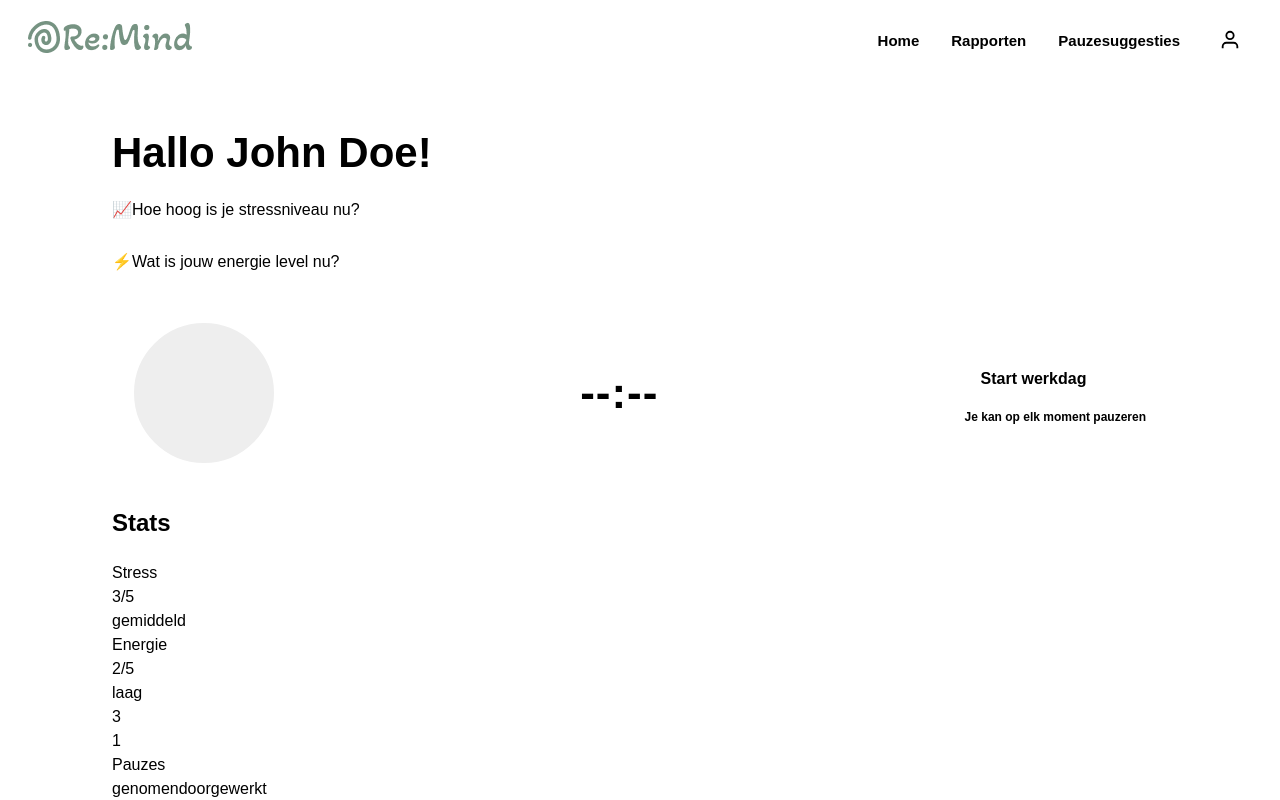
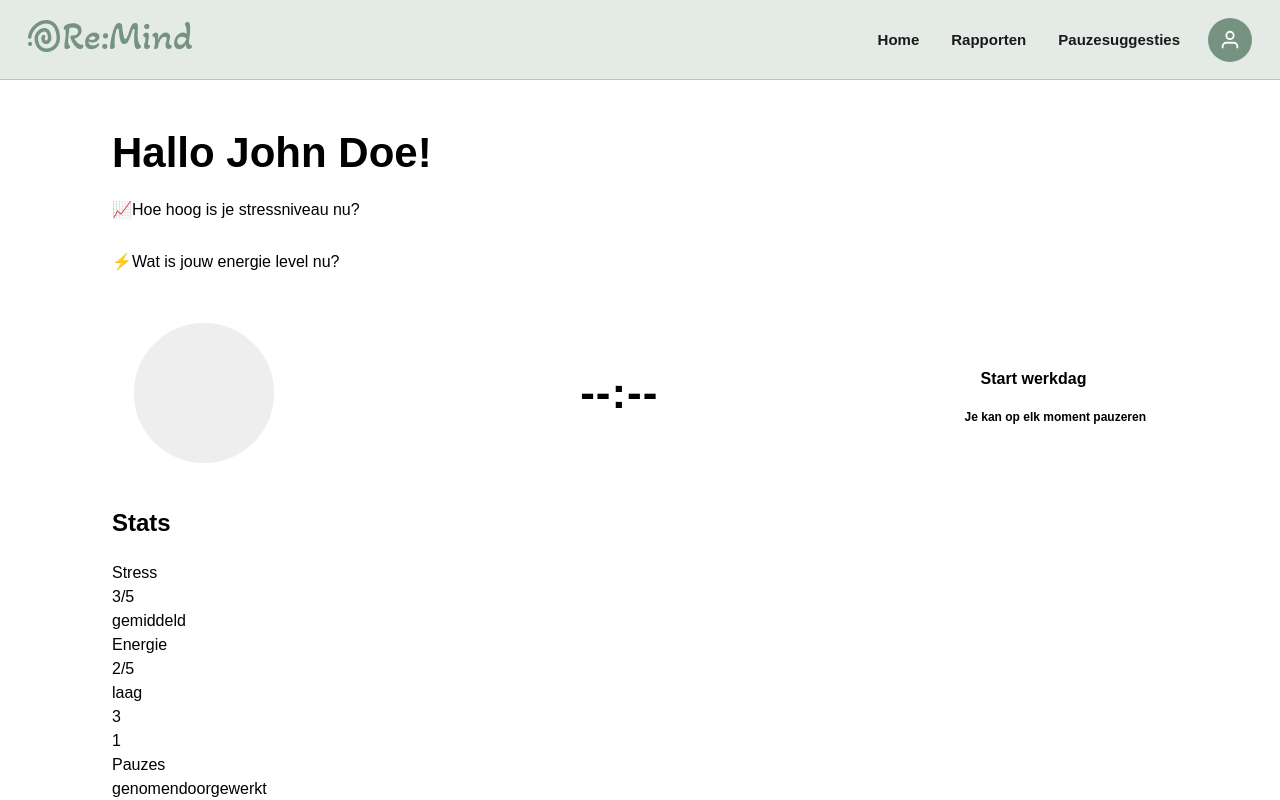
Before and after one commit to sampittois/Re-Mind_App_Individueel, a React app in the folder stress-app/frontend/: page / in a window 1280 px wide. Shown: the top 800 px of the page. Built offline with nearby package versions, Linux system fonts and the light colour scheme; the HTML template or start-up script is replaced by a standard one.

Commit message:
feat: update navbar styles for improved color consistency and clarity
Co-authored-by: Copilot <copilot@github.com>

```diff
--- a/stress-app/frontend/src/styles/navbar.css
+++ b/stress-app/frontend/src/styles/navbar.css
@@ -1,6 +1,6 @@
 .nav {
-  background: var(--highlight-200);
-  border-bottom: 1px solid var(--border-color-default);
+  background: var(--highlight-light);
+  border-bottom: 1px solid var(--border);
   font-family: var(--font-family-body);
   height: 80px;
 }
@@ -63,7 +63,7 @@
   border: none;
   font-weight: 600;
   font-size: 15px;
-  color: var(--text-primary-300);
+  color: var(--text);
   cursor: pointer;
   opacity: 1;
   transition: color 0.2s ease;
@@ -94,9 +94,9 @@
   height: 44px;
   border-radius: 50%;
   border: none;
-  background: var(--primary-300);
+  background: var(--primary);
   cursor: pointer;
-  color: var(--background-100);
+  color: var(--background);
   display: flex;
   align-items: center;
   justify-content: center;
```
